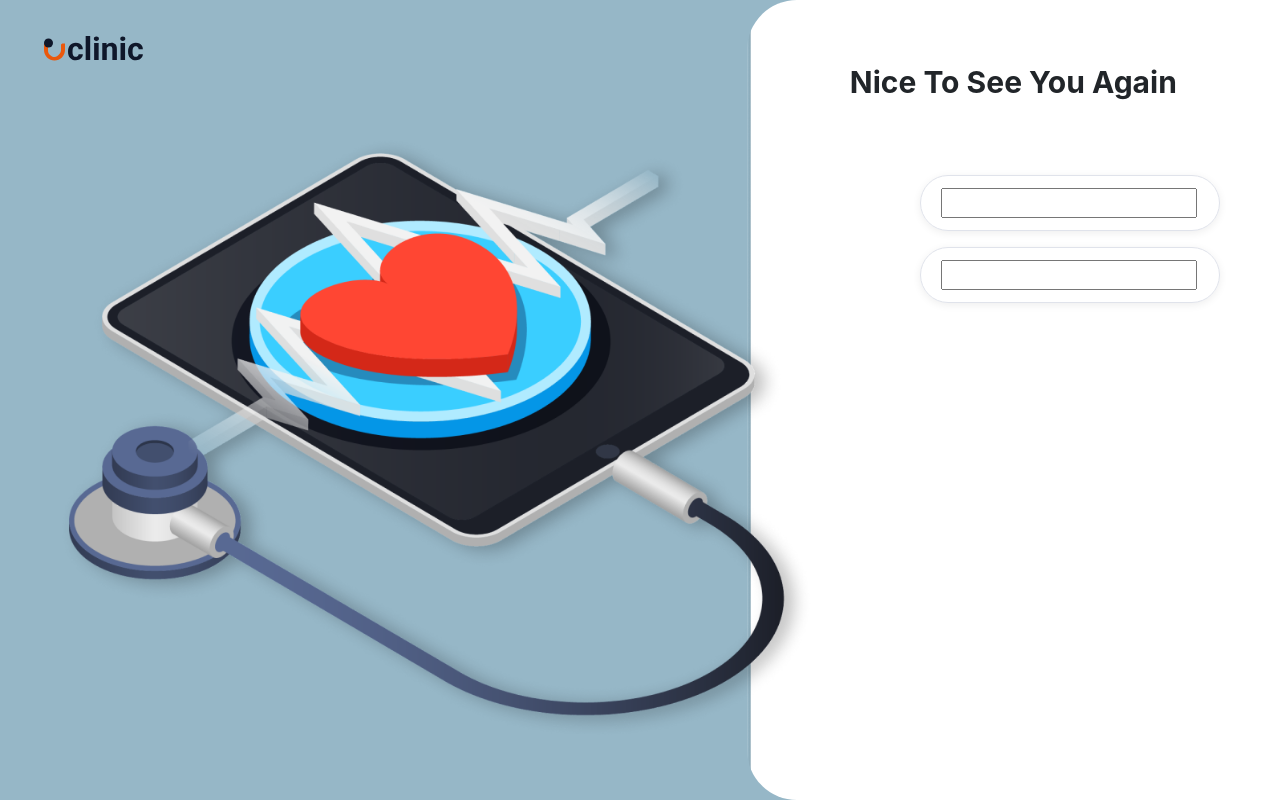
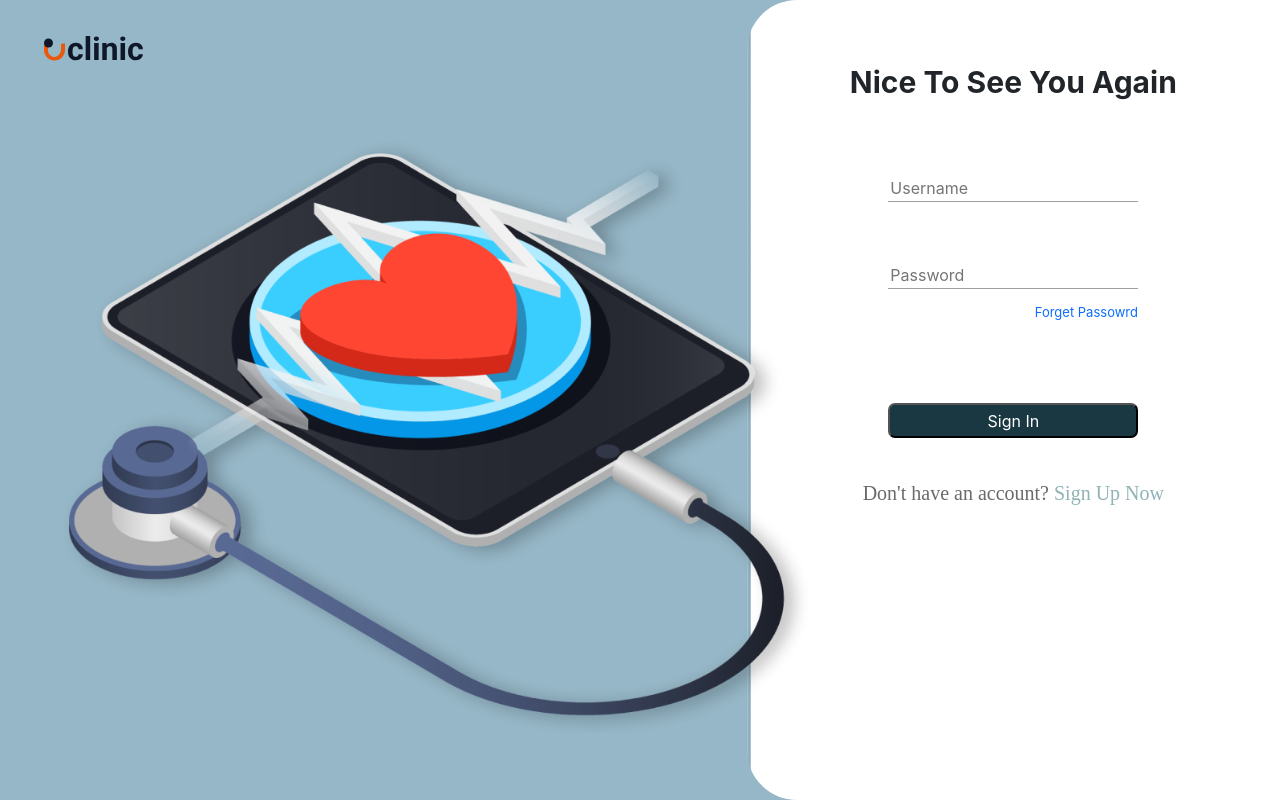
Before and after one commit to advanced-computer-lab-2023/Agile-Star-Squad-Clinic, a React (Create React App) app in the folder frontend/: page / in a window 1280 px wide. Built offline with nearby package versions, Linux system fonts and the light colour scheme.

Commit message:
finished frontend of login page

```diff
--- /dev/null
+++ b/frontend/src/login/components/Button/Button.css
@@ -0,0 +1,11 @@
+.submitButton{
+    margin-top: 40px;
+    border-radius: 7px;
+    color: white;
+    width:250px;
+    height:35px;
+    background-color: #193842;
+}
+.submitButton:hover{
+    background-color: #132c34;
+}
--- /dev/null
+++ b/frontend/src/login/components/Button/Button.js
@@ -0,0 +1,11 @@
+import './Button.css';
+
+const Button = (props) => {
+  return (
+    <div>
+      <button className='submitButton' onClick={props.onClick}>{props.name}</button>
+    </div>
+  );
+};
+
+export default Button;
--- a/frontend/src/login/components/InputField/InputField.css
+++ b/frontend/src/login/components/InputField/InputField.css
@@ -1,25 +1,12 @@
-.inputRow {
-    display: flex;
-    align-items: center;
-    justify-content: space-between;
-    margin-inline: 3rem;
-    margin-block: 1rem;
+.inputField{
+width: 250px;
+  border: none;
+  border-bottom: 1px solid #a0a0a0;
+  outline: none;
 }
-
-.input-field {
-    display: flex;
-    height: 56px;
-    width: 300px;
-    border: 1px solid #e0e3eb;
-    align-items: center;
-    justify-content: start;
-    padding-left: 20px;
-    border-radius: 32px;
-    padding-right: 20px;
-    box-shadow: 0 2px 8px rgba(0, 0, 0, 0.07);
+.container{
+  display: flex;
+  justify-content: center;
+  align-items: center;
+  margin-bottom: 60px;
 }
-
-.inputLabel {
-    font-size: 18px;
-    font-weight: 500;
-}
--- a/frontend/src/login/components/InputField/InputField.js
+++ b/frontend/src/login/components/InputField/InputField.js
@@ -2,10 +2,9 @@ import './InputField.css';
 
 const InputField = (props) => {
     return (
-        <div className="inputRow">
-            <label className="inputLabel">{props.label}</label>
-            <div className="input-field">
-                <input type="text" id="search-term" onChange={props.onChange} defaultValue={props.value} placeholder={props.placeholder} />
+        <div className="container">
+            <div>
+                <input className='inputField' type={props.type} id={props.id} onChange={props.onChange} defaultValue={props.value} placeholder={props.placeholder} />
             </div>
         </div>
     );
--- a/frontend/src/login/components/login.css
+++ b/frontend/src/login/components/login.css
@@ -34,3 +34,28 @@ body{
     margin-top: 60px;
     margin-bottom: 70px;
 }
+
+.create-account{
+    font-family: 'Times New Roman', Times, serif;
+    font-size: 20px;
+    color:#6B6A6A;
+    margin-top: 40px;
+}
+.signup-link{
+    text-decoration: none;
+    color: #91B3B5;
+}
+.signup-link:hover{
+    color: #219ca3;
+}
+.forget-pass{
+    font-size: 13px;
+    text-decoration: none;
+    margin-top: -40px;
+}
+.forget-password{
+    text-align: right;
+    padding-right: 130px;
+    margin-top: -50px;
+    margin-bottom: 40px;
+}
--- a/frontend/src/login/pages/login.js
+++ b/frontend/src/login/pages/login.js
@@ -1,35 +1,78 @@
 import 'bootstrap/dist/css/bootstrap.min.css';
 import logo from '../images/logo.svg';
 import img from '../images/login-image.png';
-import img2 from '../images/Rectangle1.png';
 import '../components/login.css';
 import InputField from '../components/InputField/InputField';
+import React, { Component } from 'react';
+import Button from '../components/Button/Button';
 
-const Login = () => {
+class Login extends Component {
+  constructor(props) {
+    super(props);
+    this.state = {
+      username: '',
+      password: '',
+    };
+  }
+
+  handleUsernameChange = (e) => {
+    this.setState({ username: e.target.value });
+  };
+
+  handlePasswordChange = (e) => {
+    this.setState({ password: e.target.value });
+  };
+
+  handleSubmit = (e) => {
+    e.preventDefault();
+    const { username, password } = this.state;
+    // You can handle form submission here, e.g., send the data to a server or perform client-side validation.
+  };
+  render() {
     return (
       <body>
         <div class="container-fluid">
           <div class="row">
             <div class="col-md-7">
               <div className="logo">
-              <img  src={logo} alt="logo" />
+                <img src={logo} alt="logo" />
               </div>
               <img className="sama3a" src={img} alt="login"></img>
             </div>
 
             <div class="col-md-5" id="right-col">
-            <div className='title'>
-              <p><strong>Nice To See You Again</strong></p>
+              <div className="title">
+                <p>
+                  <strong>Nice To See You Again</strong>
+                </p>
               </div>
-            <div className='input'>
-            <InputField />
-            <InputField />
+              <InputField
+                type="text"
+                placeholder="Username"
+                onChange={this.handleUsernameChange}
+                value={this.state.searchTerm}
+              />
+              <InputField
+                type="password"
+                placeholder="Password"
+                onChange={this.handlePasswordChange}
+                value={this.state.searchTerm}
+              />
+               <div className="forget-password">
+                <a className="forget-pass" href="#">Forget Passowrd</a>
+              </div>
+              <Button onClick={this.handleSubmit} name="Sign In"></Button>
+
+              <div className="create-account">
+                <p>
+                  Don't have an account? <a className="signup-link" href="#">Sign Up Now</a>
+                </p>
               </div>
             </div>
           </div>
         </div>
       </body>
     );
-};
-
+  }
+}
 export default Login;
```
Lines whose indentation alone changed are shown as unchanged.
